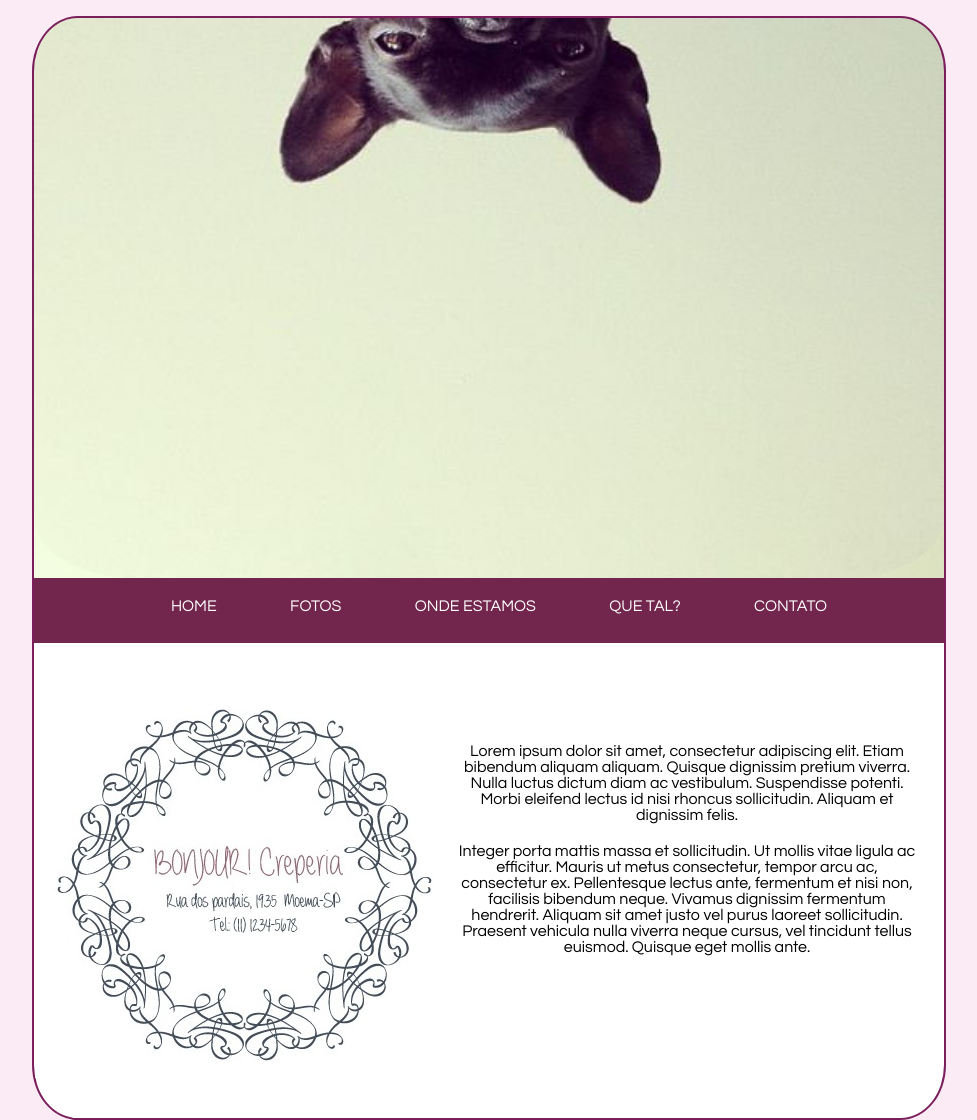
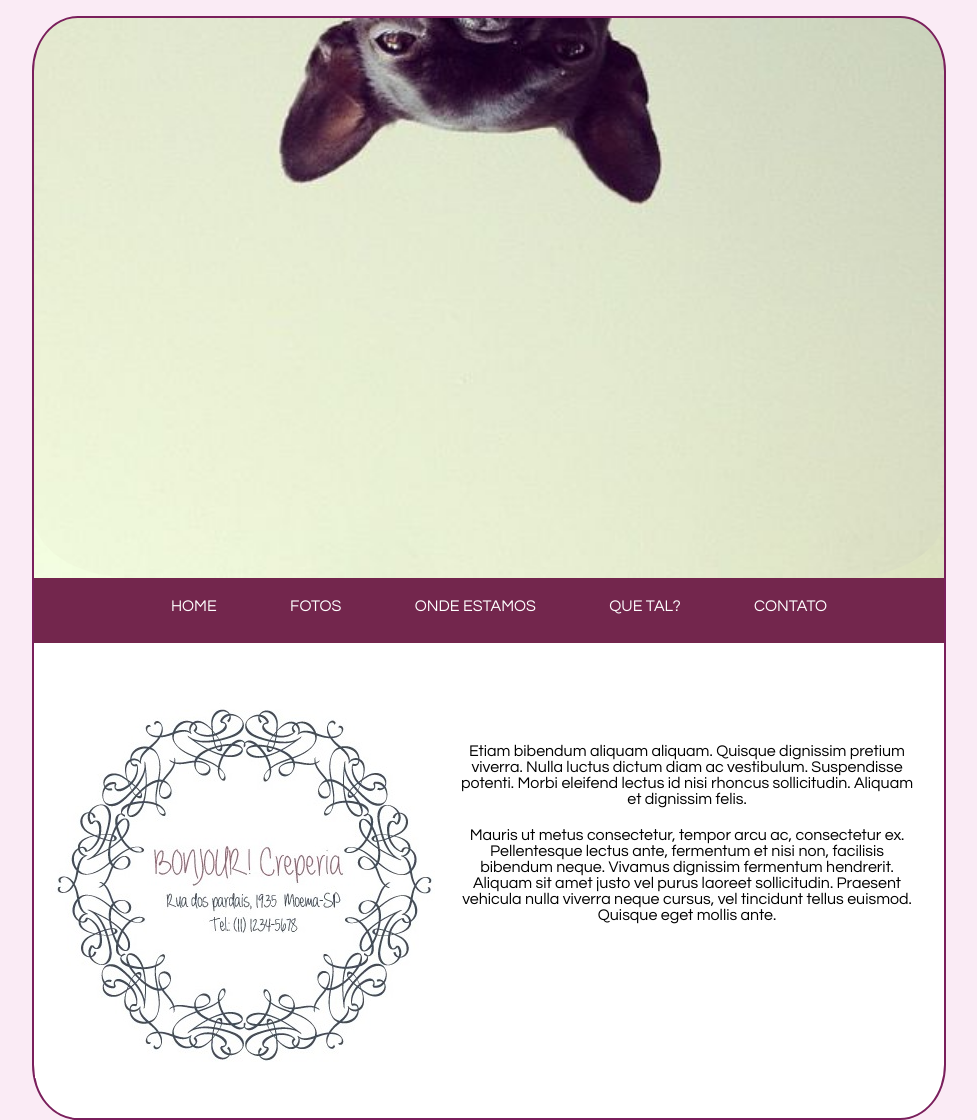
Before and after one commit to rrrose/creperia2017, a plain HTML site: page home.html in a window 1280 px wide. Shown: the top 1120 px of the page, without its empty margins (183-1160 px from the left). Drawn offline with Linux system fonts and the light colour scheme.

Commit message:
Atualização

```diff
--- a/home.html
+++ b/home.html
@@ -7,24 +7,26 @@
 </head>
 
 <body>
-	<div class="principal">
-		<div class="topo"></div>
-		<div class="menu">
+	<section class="principal">
+		<section class="topo"></section>
+		<section class="menu">
 			<ul><a href="#">HOME</a>
 				<a href="#">FOTOS</a>
 				<a href="#">ONDE ESTAMOS</a>
 				<a href="#">QUE TAL?</a>
 				<a href="#">CONTATO</a>
 			</ul>
-		</div>
-<div class="conteudo">
-	<div class="logo"></div>
-	<div class="texto">
-		<p>Lorem ipsum dolor sit amet, consectetur adipiscing elit. Etiam bibendum aliquam aliquam. Quisque dignissim pretium viverra. Nulla luctus dictum diam ac vestibulum. Suspendisse potenti. Morbi eleifend lectus id nisi rhoncus sollicitudin. Aliquam et dignissim felis.</p>
-		<p>Integer porta mattis massa et sollicitudin. Ut mollis vitae ligula ac efficitur. Mauris ut metus consectetur, tempor arcu ac, consectetur ex. Pellentesque lectus ante, fermentum et nisi non, facilisis bibendum neque. Vivamus dignissim fermentum hendrerit. Aliquam sit amet justo vel purus laoreet sollicitudin. Praesent vehicula nulla viverra neque cursus, vel tincidunt tellus euismod. Quisque eget mollis ante.</p>
-	</div>
-	</div>
-</div>
+		</section>
+		<section class="conteudo">
+			<section class="logo"></section>
+			<section class="texto">
+				<p>Etiam bibendum aliquam aliquam. Quisque dignissim pretium viverra. Nulla luctus dictum diam ac vestibulum. Suspendisse potenti. Morbi eleifend lectus id nisi rhoncus sollicitudin. Aliquam et dignissim felis.</p>
+				<p>Mauris ut metus consectetur, tempor arcu ac, consectetur ex. Pellentesque lectus ante, fermentum et nisi non, facilisis bibendum neque. Vivamus dignissim fermentum hendrerit. Aliquam sit amet justo vel purus laoreet sollicitudin. Praesent vehicula nulla viverra neque cursus, vel tincidunt tellus euismod. Quisque eget mollis ante.</p>
+			</section>
+			</section>
+		</section>
+
 <footer>Made with luv by Rose</footer>
+
 </body>
 </html>
```
